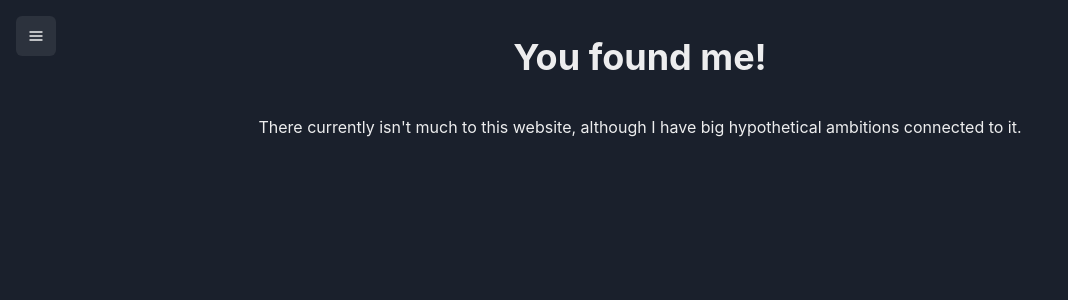
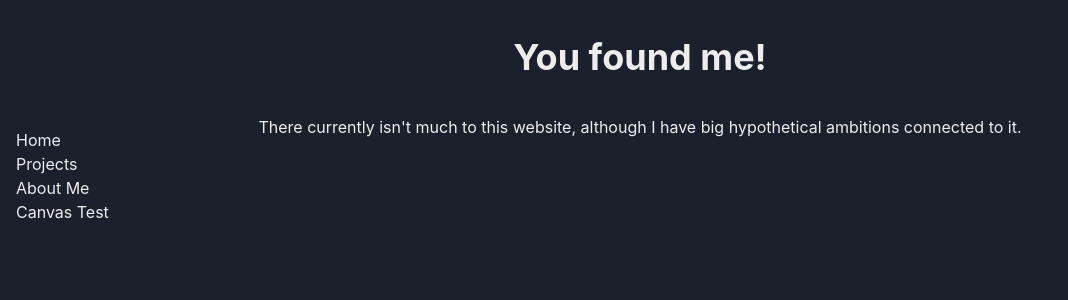
Before and after one commit to alloba/personal-site, a React (Create React App) app: page / in a window 1280 px wide. Shown: the top 300 px of the page, without its empty margins (0-1068 px from the left). Built offline with nearby package versions, Linux system fonts and the light colour scheme.

Commit message:
change primary layout to a grid

```diff
--- a/src/App.js
+++ b/src/App.js
@@ -1,15 +1,7 @@
 import React from 'react';
 
-import {
-    Box,
-    Menu,
-    MenuButton,
-    IconButton,
-    MenuList,
-    MenuItem
-} from "@chakra-ui/react";
-import {HamburgerIcon} from "@chakra-ui/icons"
-import {Routes, Route, Link as RouterLink} from 'react-router-dom'
+import {Box, Grid, GridItem, List, ListItem} from "@chakra-ui/react";
+import {Link as RouterLink, Route, Routes} from 'react-router-dom'
 import Home from "./routes/Home/Home";
 import Projects from "./routes/Projects/Projects";
 import About from "./routes/About/About";
@@ -27,20 +19,21 @@ import PointMapVisualization from "./routes/PointMapVisualization/PointMapVisual
  */
 function App() {
     return (
+        <Grid templateColumns={'repeat(6, 1fr)'}>
+
+            <GridItem colSpan={1}>
+                <Box paddingLeft={'1em'} paddingTop={'8em'} width={'10em'}>
+                    <List>
+                        <RouterLink to={'/'}> <ListItem>Home </ListItem> </RouterLink>
+                        <RouterLink to={'/projects'}> <ListItem>Projects </ListItem> </RouterLink>
+                        <RouterLink to={'/about'}> <ListItem>About Me </ListItem> </RouterLink>
+                        <RouterLink to={'/canvas-test'}> <ListItem>Canvas Test </ListItem> </RouterLink>
+                    </List>
+                </Box>
+            </GridItem>
+
+            <GridItem colSpan={4}>
                 <Box>
-            <Box paddingLeft={'1em'} paddingTop={'1em'} position={'absolute'}>
-                <Menu>
-                    <MenuButton as={IconButton} icon={<HamburgerIcon/>}/>
-                    <MenuList>
-                        <RouterLink to={'/'}><MenuItem>Home</MenuItem></RouterLink>
-                        <RouterLink to={'/projects'}><MenuItem>Projects</MenuItem></RouterLink>
-                        <RouterLink to={'/about'}><MenuItem>About Me</MenuItem></RouterLink>
-                        <RouterLink to={'/canvas-test'}><MenuItem>Canvas Test</MenuItem></RouterLink>
-                    </MenuList>
-                </Menu>
-            </Box>
-
-            <Box maxW={'5xl'} m={'0 auto'}>
                     <Routes>
                         <Route path={'/'} element={<Home/>}/>
                         <Route path={'/projects'} element={<Projects/>}/>
@@ -48,7 +41,11 @@ function App() {
                         <Route path={'/canvas-test'} element={<PointMapVisualization/>}/>
                     </Routes>
                 </Box>
-        </Box>
+            </GridItem>
+
+            <GridItem colSpan={1}><Box/></GridItem>
+
+        </Grid>
     );
 }
 
```
Lines whose indentation alone changed are shown as unchanged.
